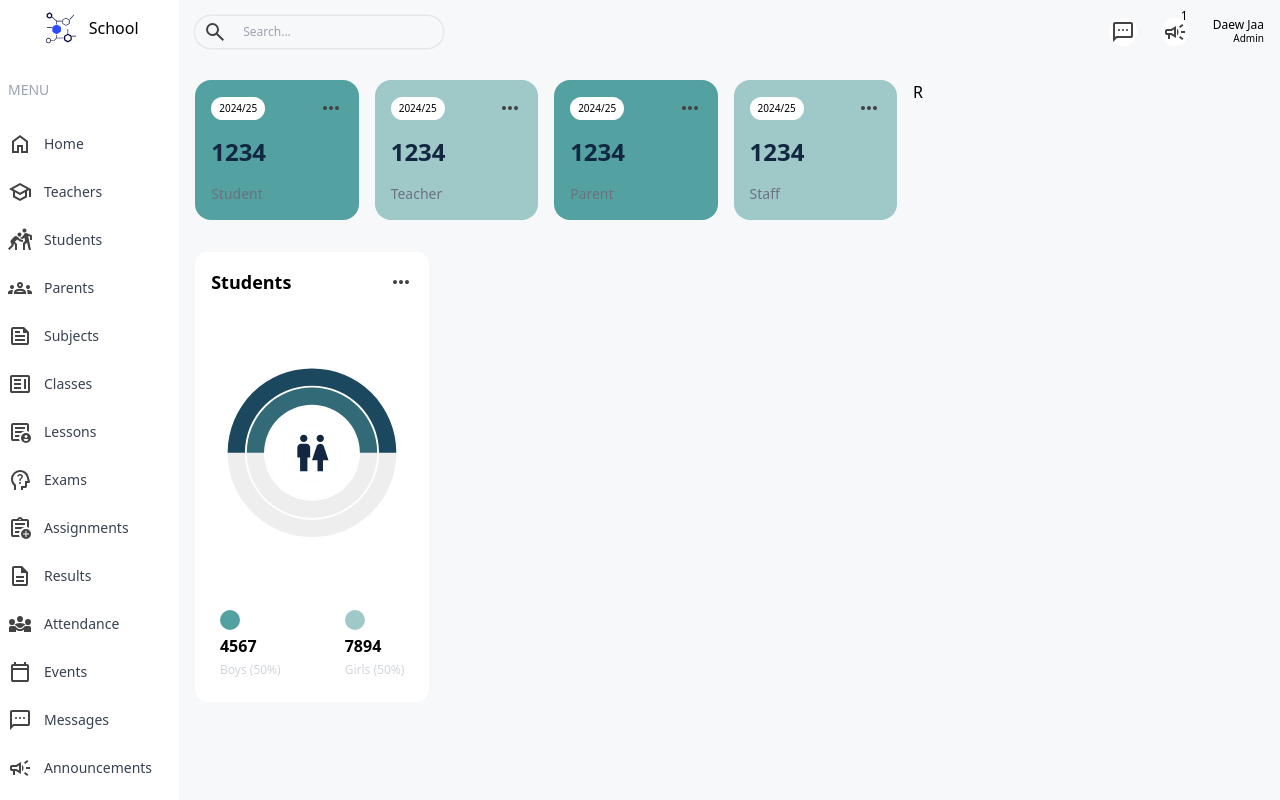
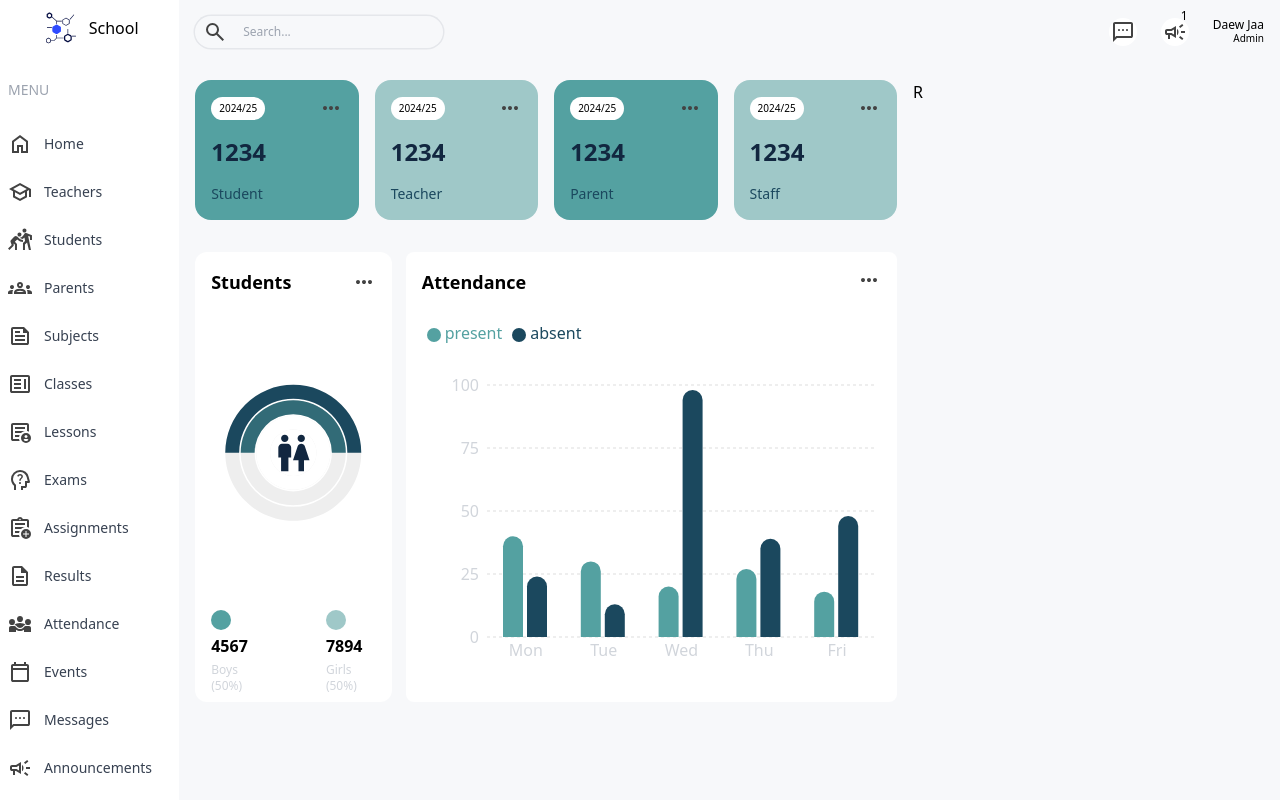
Before and after one commit to thitiphongD/SCM, a Next.js app: page /admin in a window 1280 px wide. Shown: the top 800 px of the page. Built offline with nearby package versions, Linux system fonts and the light colour scheme.

Commit message:
attendance chart

```diff
--- a/src/app/(dashboard)/admin/page.tsx
+++ b/src/app/(dashboard)/admin/page.tsx
@@ -1,3 +1,4 @@
+import AttendanceChart from "@/app/components/charts/AttendanceChart";
 import CountChart from "@/app/components/charts/CountChart";
 import UserCard from "@/app/components/UserCard";
 import React from "react";
@@ -12,13 +13,14 @@
           <UserCard type="parent" />
           <UserCard type="staff" />
         </div>
-        <div className="flex gap-4 justify-between flex-wrap">
-          <div className="w-full lg:w-1/3 h-[450px]">
+        <div className="flex justify-between flex-wrap">
+          <div className="w-full lg:w-[28%] h-[450px]">
             <CountChart />
           </div>
-          <div className="w-full lg:w-2/3 h-[450px]"></div>
+          <div className="w-full lg:w-[70%] h-[450px]">
+            <AttendanceChart />
+          </div>
         </div>
-        <div></div>
       </div>
       <div className="w-full lg:w-1/3">R</div>
     </div>
--- a/src/app/components/UserCard.tsx
+++ b/src/app/components/UserCard.tsx
@@ -15,7 +15,7 @@
         <MoreIcon />
       </div>
       <h1 className="text-2xl font-semibold my-4 text-[#122740]">1234</h1>
-      <h2 className="capitalize text-sm font-medium text-gray-500">{type}</h2>
+      <h2 className="capitalize text-sm font-medium text-[#1b485e]">{type}</h2>
     </div>
   );
 };
--- /dev/null
+++ b/src/app/components/charts/AttendanceChart.tsx
@@ -0,0 +1,91 @@
+"use client";
+import React from "react";
+import {
+  BarChart,
+  Bar,
+  Rectangle,
+  XAxis,
+  YAxis,
+  CartesianGrid,
+  Tooltip,
+  Legend,
+  ResponsiveContainer,
+} from "recharts";
+import { MoreIcon } from "../icon/UtilIcon";
+
+const data = [
+  {
+    name: "Mon",
+    present: 40,
+    absent: 24,
+  },
+  {
+    name: "Tue",
+    present: 30,
+    absent: 13,
+  },
+  {
+    name: "Wed",
+    present: 20,
+    absent: 98,
+  },
+  {
+    name: "Thu",
+    present: 27,
+    absent: 39,
+  },
+  {
+    name: "Fri",
+    present: 18,
+    absent: 48,
+  },
+];
+const AttendanceChart = () => {
+  return (
+    <div className="bg-white rounded-lg p-4 h-full">
+      <div className="flex justify-between">
+        <h1 className="text-lg font-semibold">Attendance</h1>
+        <MoreIcon />
+      </div>
+      <ResponsiveContainer width="100%" height="90%">
+        <BarChart width={500} height={300} data={data} barSize={20}>
+          <CartesianGrid strokeDasharray="3 3" vertical={false} stroke="#ddd" />
+          <XAxis
+            dataKey="name"
+            axisLine={false}
+            tick={{ fill: "#d1d5db" }}
+            tickLine={false}
+          />
+          <YAxis axisLine={false} tick={{ fill: "#d1d5db" }} tickLine={false} />
+          <Tooltip
+            contentStyle={{
+              borderRadius: "10px",
+              borderBlockColor: "lightgray",
+            }}
+          />
+          <Legend
+            align="left"
+            verticalAlign="top"
+            wrapperStyle={{ paddingTop: "20px", paddingBottom: "40px" }}
+          />
+          <Bar
+            dataKey="present"
+            fill="#54a1a1"
+            activeBar={<Rectangle fill="pink" stroke="blue" />}
+            legendType="circle"
+            radius={[10, 10, 0, 0]}
+          />
+          <Bar
+            dataKey="absent"
+            fill="#1b485e"
+            activeBar={<Rectangle fill="gold" stroke="purple" />}
+            legendType="circle"
+            radius={[10, 10, 0, 0]}
+          />
+        </BarChart>
+      </ResponsiveContainer>
+    </div>
+  );
+};
+
+export default AttendanceChart;
--- a/src/app/components/charts/CountChart.tsx
+++ b/src/app/components/charts/CountChart.tsx
@@ -1,12 +1,6 @@
 "use client";
 import React from "react";
-
-import {
-  RadialBarChart,
-  RadialBar,
-  Legend,
-  ResponsiveContainer,
-} from "recharts";
+import { RadialBarChart, RadialBar, ResponsiveContainer } from "recharts";
 import { MoreIcon, SexIcon } from "../icon/UtilIcon";
 
 const data = [
@@ -26,13 +20,6 @@
     fill: "#1b485e",
   },
 ];
-
-const style = {
-  top: "50%",
-  right: 0,
-  transform: "translate(0, -50%)",
-  lineHeight: "24px",
-};
 
 const CountChart = () => {
   return (
```
